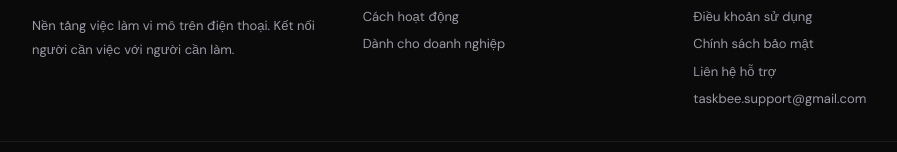
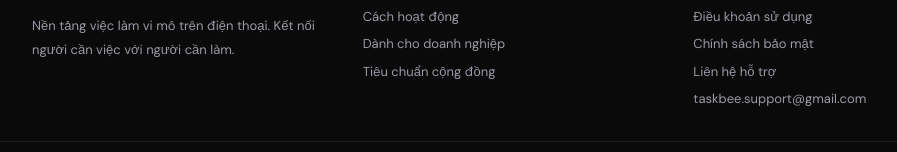
Before and after one commit to Thien-2008/taskbee, a Next.js app: page / in a window 1280 px wide. Shown: the part 3465-3617 px from the top of the page, without its empty margins (128-1025 px from the left). Built offline with nearby package versions, Linux system fonts and the light colour scheme.

Commit message:
Add Community Standards page and update Footer

```diff
--- a/src/components/Footer.tsx
+++ b/src/components/Footer.tsx
@@ -33,6 +33,7 @@ export default function Footer() {
           <div style={{ display: 'flex', flexDirection: 'column', gap: 8, fontSize: 13 }}>
             <Link href="/how-it-works" style={{ color: '#9A9AA6', textDecoration: 'none' }}>Cách hoạt động</Link>
             <Link href="/business" style={{ color: '#9A9AA6', textDecoration: 'none' }}>Dành cho doanh nghiệp</Link>
+            <Link href="/community" style={{ color: '#9A9AA6', textDecoration: 'none' }}>Tiêu chuẩn cộng đồng</Link>
           </div>
         </div>
         <div>
```
